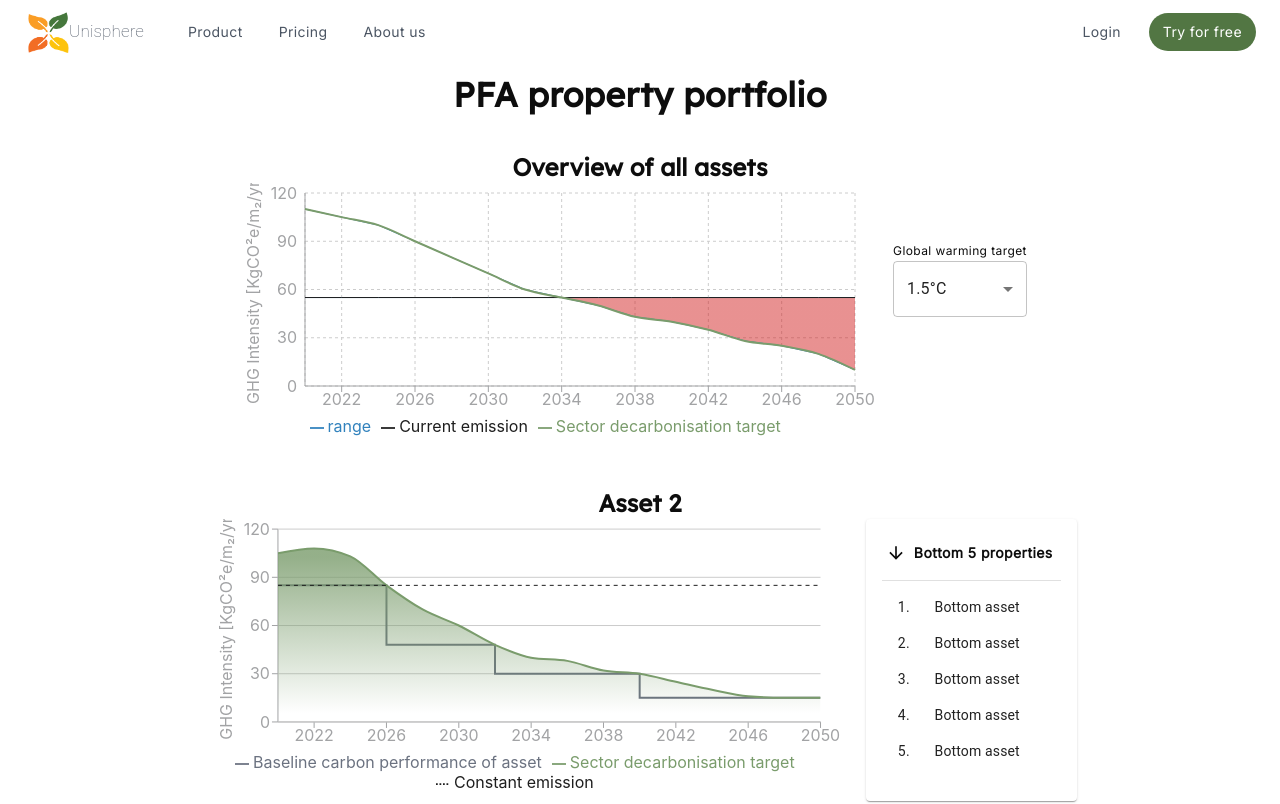
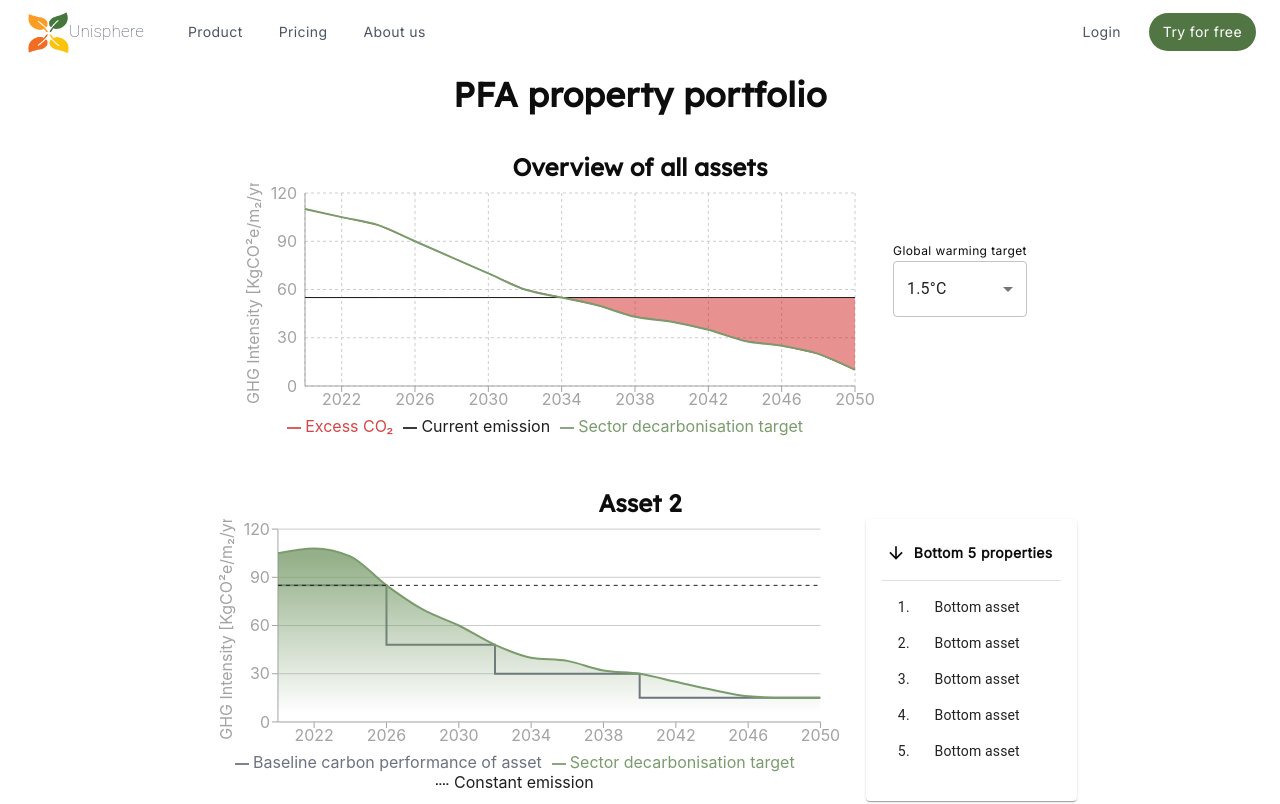
Before and after one commit to livols/Decarb, a React (Create React App) app: page /portfolio in a window 1280 px wide. Shown: the top 804 px of the page. Built offline with nearby package versions, Linux system fonts and the light colour scheme.

Commit message:
Added stroke to match color in area

```diff
--- a/src/visualisation/portfolioDiagram/portfolioGraph.js
+++ b/src/visualisation/portfolioDiagram/portfolioGraph.js
@@ -128,7 +128,12 @@ export const PortfolioGraph = (props) => {
           }}
           stroke="#A2A3A5"
         />
-        <Area dataKey="range" fill={`url(#${id})`} />
+        <Area
+          dataKey="range"
+          name="Excess CO₂"
+          fill={`url(#${id})`}
+          stroke="#d54747"
+        />
         <Line
           type="monotone"
           dataKey="Emission"
```
